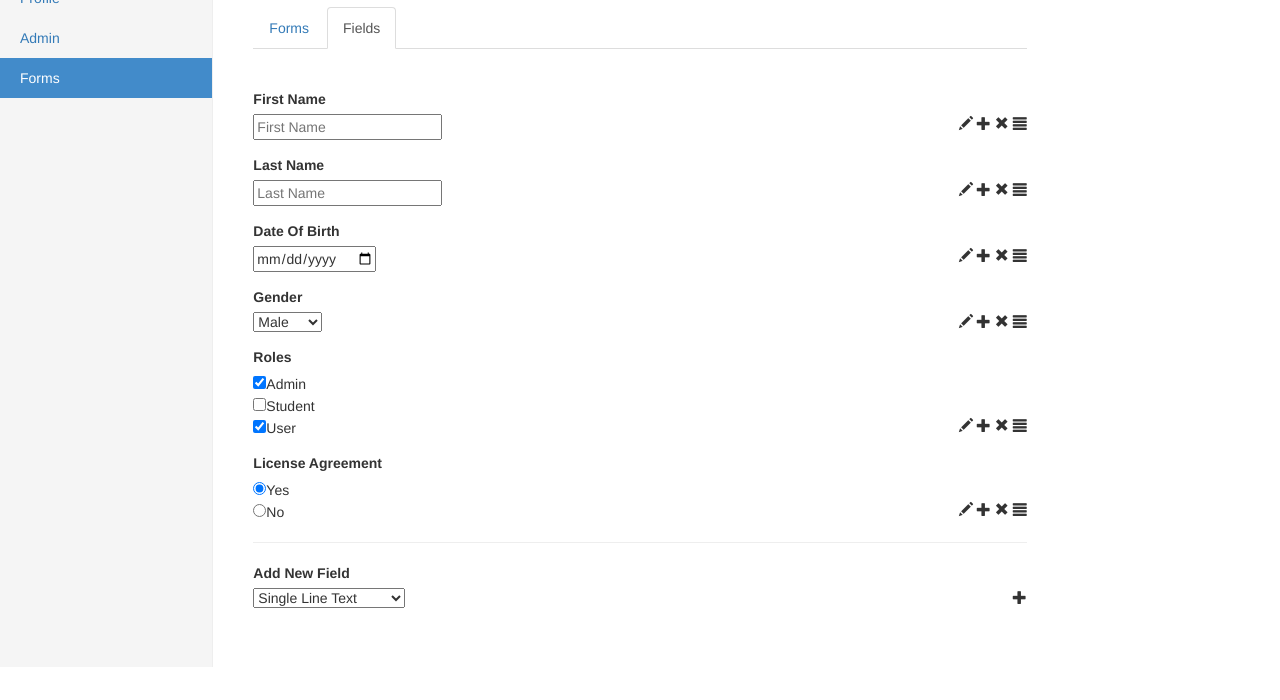
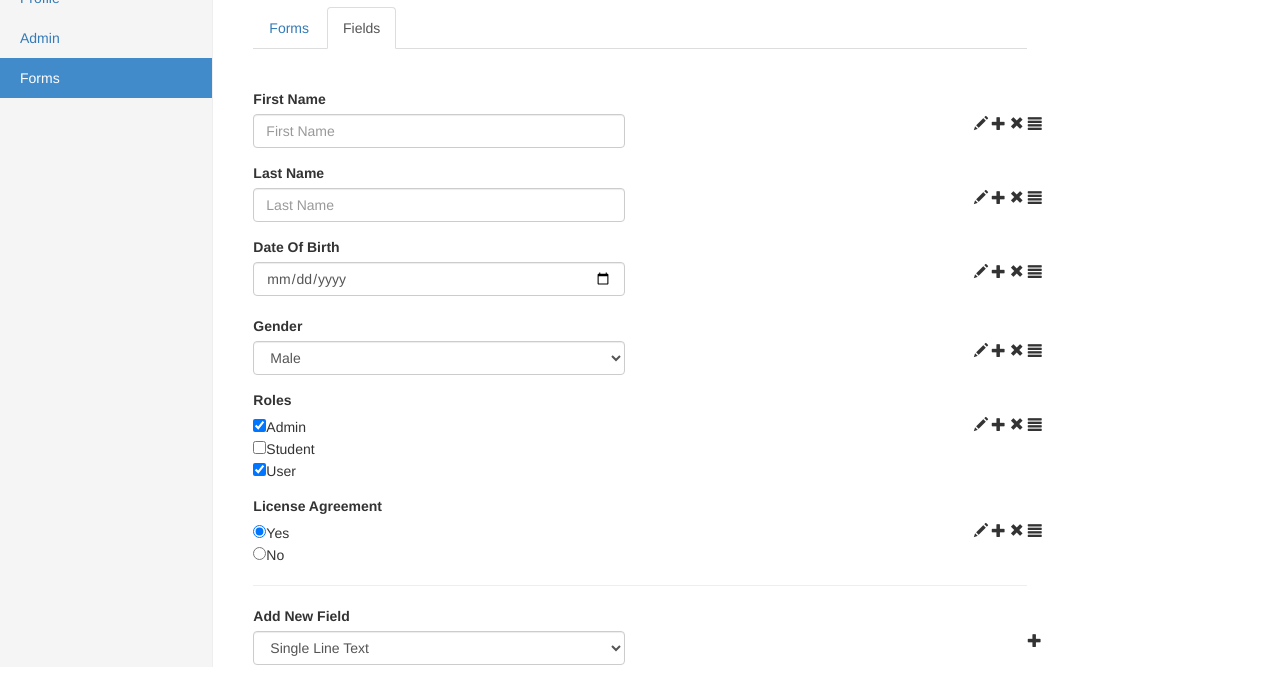
Before and after one commit to priyankadshenoy/WebDevelopment, a website: page public/assignment/form-fields.html in a window 1280 px wide. Shown: the part 133-833 px from the top of the page. Before the commit the page ends 800 px from the top, so only its background shows below. Drawn offline with nearby package versions, Linux system fonts and the light colour scheme.

Commit message:
changes in text field of form-fields

```diff
--- a/public/assignment/form-fields.html
+++ b/public/assignment/form-fields.html
@@ -65,17 +65,57 @@
     <form>
         <div class="form-group">
             <label>First Name</label><br>
-            <input type="text"  id="" placeholder="First Name">
-        <div class="pull-right ">
+            <div class="row">
+                <div class="col-sm-6">
+            <input type="text"  id="" placeholder="First Name" class="form-control">
+                </div>
+
+        <div class="pull-right">
             <span class="glyphicon glyphicon-pencil" aria-hidden="true"></span>
             <span class="glyphicon glyphicon-plus" aria-hidden="true"></span>
             <span class="glyphicon glyphicon-remove" aria-hidden="true"></span>
             <span class="glyphicon glyphicon-align-justify" aria-hidden="true"></span>
         </div>
+            </div>
         </div>
         <div class="form-group">
             <label>Last Name</label><br>
-            <input type="text" id="" placeholder="Last Name">
+            <div class="row">
+                <div class="col-sm-6">
+            <input type="text" id="" placeholder="Last Name" class="form-control">
+                </div>
+            <div class="pull-right">
+                <span class="glyphicon glyphicon-pencil" aria-hidden="true"></span>
+                <span class="glyphicon glyphicon-plus" aria-hidden="true"></span>
+                <span class="glyphicon glyphicon-remove" aria-hidden="true"></span>
+                <span class="glyphicon glyphicon-align-justify" aria-hidden="true"></span>
+            </div>
+            </div>
+        </div>
+
+        <div class="form-group">
+            <label>Date Of Birth</label><br>
+            <div class="row">
+                <div class="col-sm-6">
+            <input type="date" id="" value="Select Date" class="form-control">
+            </div>
+            <div class="pull-right">
+                <span class="glyphicon glyphicon-pencil" aria-hidden="true"></span>
+                <span class="glyphicon glyphicon-plus" aria-hidden="true"></span>
+                <span class="glyphicon glyphicon-remove" aria-hidden="true"></span>
+                <span class="glyphicon glyphicon-align-justify" aria-hidden="true"></span>
+            </div>
+        </div>
+            <br>
+        <div class="form-group">
+            <label>Gender</label><br>
+            <div class="row">
+                <div class="col-sm-6">
+            <select class="form-control">
+                <option value="Male">Male</option>
+                <option value="Female">Female</option>
+            </select>
+                </div>
 
             <div class="pull-right">
                 <span class="glyphicon glyphicon-pencil" aria-hidden="true"></span>
@@ -83,51 +123,33 @@
                 <span class="glyphicon glyphicon-remove" aria-hidden="true"></span>
                 <span class="glyphicon glyphicon-align-justify" aria-hidden="true"></span>
             </div>
+                </div>
         </div>
+
         <div class="form-group">
-            <label>Date Of Birth</label><br>
-            <input type="date" id="" value="Select Date">
-
+            <label>Roles</label><br>
+            <div class="row">
+                <div class="col-sm-6">
+                <input type="checkbox" name="" value="" checked>Admin<br>
+                <input type="checkbox" name="" value="">Student<br>
+                <input type="checkbox" name="" value="" checked>User
+                    </div>
             <div class="pull-right">
                 <span class="glyphicon glyphicon-pencil" aria-hidden="true"></span>
                 <span class="glyphicon glyphicon-plus" aria-hidden="true"></span>
                 <span class="glyphicon glyphicon-remove" aria-hidden="true"></span>
                 <span class="glyphicon glyphicon-align-justify" aria-hidden="true"></span>
             </div>
-        </div>
-        <div class="form-group">
-            <label>Gender</label><br>
-            <select>
-                <option value="Male">Male</option>
-                <option value="Female">Female</option>
-            </select>
-
-            <div class="pull-right">
-                <span class="glyphicon glyphicon-pencil" aria-hidden="true"></span>
-                <span class="glyphicon glyphicon-plus" aria-hidden="true"></span>
-                <span class="glyphicon glyphicon-remove" aria-hidden="true"></span>
-                <span class="glyphicon glyphicon-align-justify" aria-hidden="true"></span>
-            </div>
-        </div>
-
-        <div class="form-group">
-            <label>Roles</label><br>
-                <input type="checkbox" name="" value="" checked>Admin<br>
-                <input type="checkbox" name="" value="">Student<br>
-                <input type="checkbox" name="" value="" checked>User
-            <div class="pull-right">
-                <span class="glyphicon glyphicon-pencil" aria-hidden="true"></span>
-                <span class="glyphicon glyphicon-plus" aria-hidden="true"></span>
-                <span class="glyphicon glyphicon-remove" aria-hidden="true"></span>
-                <span class="glyphicon glyphicon-align-justify" aria-hidden="true"></span>
-            </div>
-            <br>
+                </div>
 
         </div>
         <div class="form-group">
             <label>License Agreement</label><br>
+            <div class="row">
+                <div class="col-sm-6">
             <input type="radio" name="" value="" checked="true">Yes<br>
             <input type="radio" name="" value="">No
+                    </div>
             <div class="pull-right">
                 <span class="glyphicon glyphicon-pencil" aria-hidden="true"></span>
                 <span class="glyphicon glyphicon-plus" aria-hidden="true"></span>
@@ -138,8 +160,10 @@
         </div>
         <hr>
         <div class="form-group">
-            <label>Add New Field</label><br>
-            <select>
+           <label>Add New Field</label><br>
+            <div class="row">
+                <div class="col-sm-6">
+            <select class="form-control">
             <option value="">Single Line Text</option>
             <option value="">Date</option>
             <option value="">Dropdown</option>
@@ -147,8 +171,8 @@
                 <option value="">Radio buttons</option>
                 <option value=""> Paragraph Text Field</option>
 
-
             </select>
+                    </div>
             <div class="pull-right">
                 <span class="glyphicon glyphicon-plus" aria-hidden="true"></span>
             </div>
```
